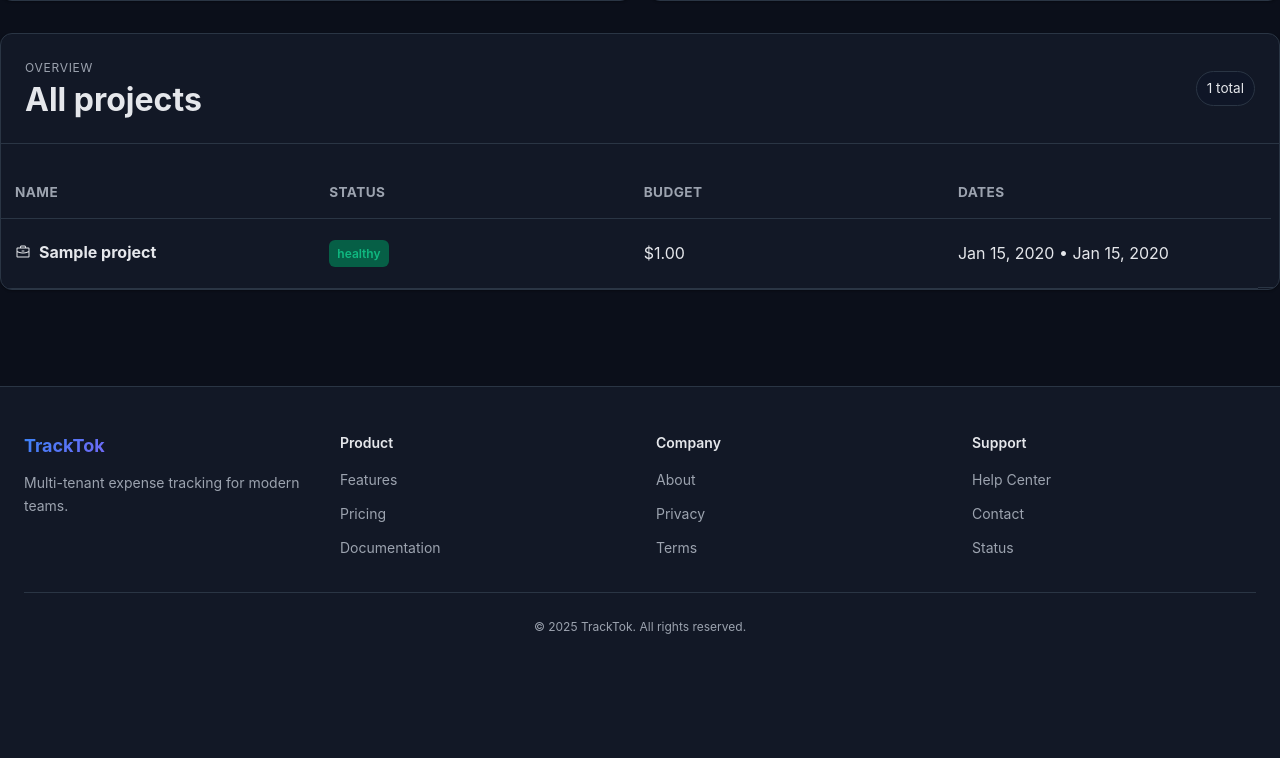
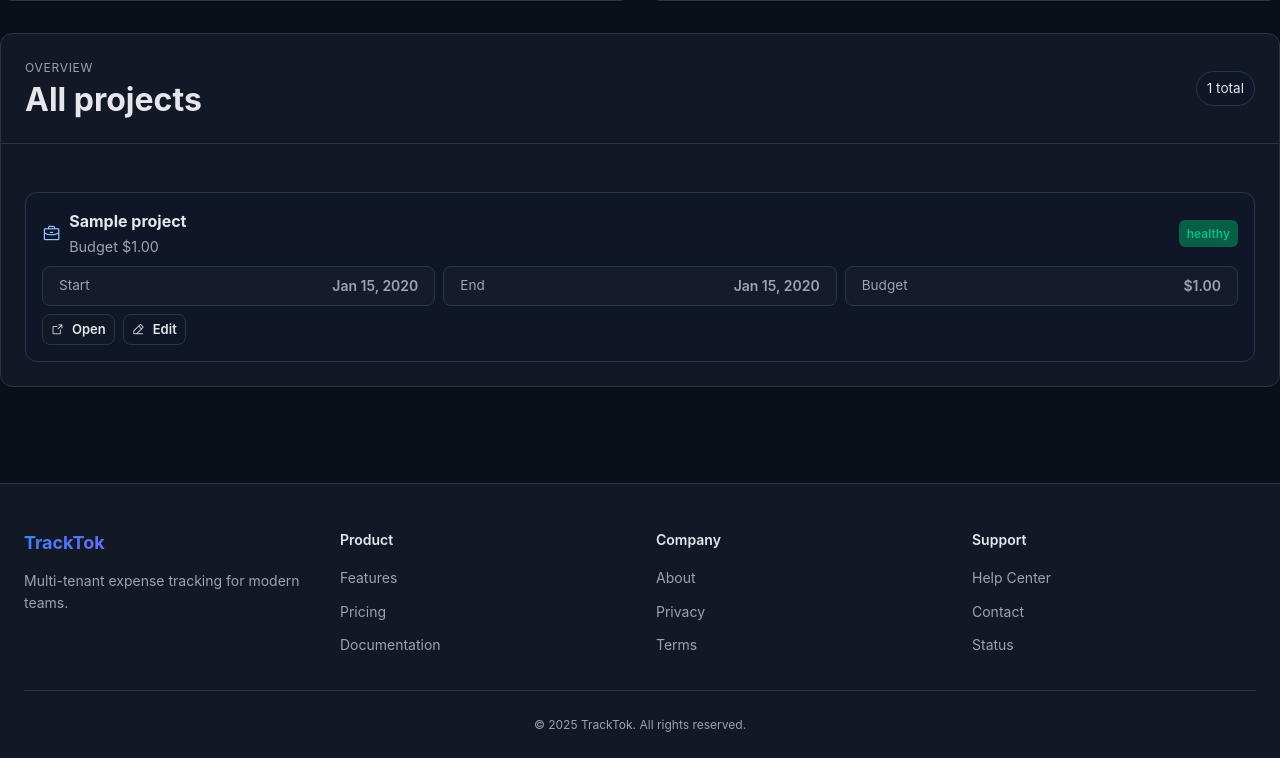
Before and after one commit to illicitus79/TrackTok, a Flask app: page /projects in a window 1280 px wide. Shown: the part 382-1140 px from the top of the page. Before the commit the page ends 1016 px from the top, so only its background shows below. Run offline with Flask 3, Linux system fonts and the light colour scheme; a user stored in the database is signed in; tables that the repository leaves empty hold one stand-in row (values such as "Sample post"); parts of the project's set-up code (start-up, migrations or seed data) failed here and were passed over.

Commit message:
Enhance dashboards API with alerts for low balance accounts, projects ending soon, and over-budget projects; improve UI structure in accounts and projects templates for better readability

```diff
--- a/app/templates/projects/list.html
+++ b/app/templates/projects/list.html
@@ -50,37 +50,40 @@
       </div>
       <span class="pill pill-soft">{{ project_count }} total</span>
     </div>
-    <div class="table-responsive">
-      <table class="table table-modern">
-        <thead>
-          <tr>
-            <th>Name</th>
-            <th>Status</th>
-            <th>Budget</th>
-            <th>Dates</th>
-            <th class="actions-col">Actions</th>
-          </tr>
-        </thead>
-        <tbody>
+    <div class="card-body project-card-list">
       {% for project in projects %}
-          <tr>
-            <td data-label="Name" class="cell-strong">
-              <div class="cell-title">
+      <div class="project-row">
+        <div class="project-row-main">
+          <div class="project-row-title">
             <i class="ph ph-briefcase"></i>
-                {{ project.name }}
+            <div>
+              <p class="project-row-name">{{ project.name }}</p>
+              <p class="project-row-meta">
+                Budget {{ format_money(project.starting_budget|float) }}
+              </p>
             </div>
-            </td>
-            <td data-label="Status">
+          </div>
           <span class="badge badge-success">{{ project.status }}</span>
-            </td>
-            <td data-label="Budget">
-              {{ format_money(project.starting_budget|float) }}
-            </td>
-            <td data-label="Dates">
+        </div>
+        <div class="project-row-meta-grid">
+          <div class="meta-item">
+            <span class="meta-label">Start</span>
+            <span class="meta-value">
               {% if project.start_date %}{{ project.start_date.strftime('%b %d, %Y') }}{% else %}N/A{% endif %}
-              {% if project.end_date %} &bull; {{ project.end_date.strftime('%b %d, %Y') }}{% endif %}
-            </td>
-            <td data-label="Actions" class="table-actions">
+            </span>
+          </div>
+          <div class="meta-item">
+            <span class="meta-label">End</span>
+            <span class="meta-value">
+              {% if project.end_date %}{{ project.end_date.strftime('%b %d, %Y') }}{% else %}—{% endif %}
+            </span>
+          </div>
+          <div class="meta-item">
+            <span class="meta-label">Budget</span>
+            <span class="meta-value">{{ format_money(project.starting_budget|float) }}</span>
+          </div>
+        </div>
+        <div class="project-row-actions">
           <a
             href="{{ url_for('web.project_detail', project_id=project.id) }}"
             class="btn btn-secondary btn-sm"
@@ -95,11 +98,9 @@
             <i class="ph ph-pencil-simple-line"></i>
             Edit
           </a>
-            </td>
-          </tr>
+        </div>
+      </div>
       {% endfor %}
-        </tbody>
-      </table>
     </div>
   </div>
   {% else %}
--- a/static/css/dark.css
+++ b/static/css/dark.css
@@ -98,7 +98,7 @@
 
   /* Softer shadows for light mode */
   --shadow-sm: 0 1px 2px rgba(15, 23, 42, 0.06);
-  --shadow-md: 0 8px 20px rgba(15, 23, 42, 0.10);
+  --shadow-md: 0 8px 20px rgba(15, 23, 42, 0.1);
   --shadow-lg: 0 16px 40px rgba(15, 23, 42, 0.12);
   --shadow-xl: 0 24px 60px rgba(15, 23, 42, 0.14);
 }
@@ -134,10 +134,21 @@
 
 /* Light mode polish: subtle gradient backdrop + glass surfaces */
 html:not(.dark) body {
-  background-image:
-    radial-gradient(1200px 600px at 10% 0%, rgba(59, 130, 246, 0.16), transparent 55%),
-    radial-gradient(900px 500px at 95% 10%, rgba(236, 72, 153, 0.12), transparent 55%),
-    radial-gradient(900px 500px at 30% 95%, rgba(16, 185, 129, 0.10), transparent 55%);
+  background-image: radial-gradient(
+      1200px 600px at 10% 0%,
+      rgba(59, 130, 246, 0.16),
+      transparent 55%
+    ),
+    radial-gradient(
+      900px 500px at 95% 10%,
+      rgba(236, 72, 153, 0.12),
+      transparent 55%
+    ),
+    radial-gradient(
+      900px 500px at 30% 95%,
+      rgba(16, 185, 129, 0.1),
+      transparent 55%
+    );
   background-attachment: fixed;
 }
 
@@ -170,7 +181,7 @@
 }
 
 html:not(.dark) .form-input {
-  background-color: rgba(255, 255, 255, 0.70);
+  background-color: rgba(255, 255, 255, 0.7);
 }
 
 main#main-content {
@@ -1461,8 +1472,16 @@
   grid-template-columns: 1.5fr 1fr;
   gap: var(--spacing-lg);
   padding: var(--spacing-xl);
-  background: radial-gradient(circle at 10% 10%, rgba(59, 130, 246, 0.12), transparent 35%),
-    radial-gradient(circle at 80% 20%, rgba(236, 72, 153, 0.12), transparent 30%),
+  background: radial-gradient(
+      circle at 10% 10%,
+      rgba(59, 130, 246, 0.12),
+      transparent 35%
+    ),
+    radial-gradient(
+      circle at 80% 20%,
+      rgba(236, 72, 153, 0.12),
+      transparent 30%
+    ),
     var(--panel);
   border: 1px solid var(--border);
   border-radius: var(--radius-xl);
@@ -1544,7 +1563,8 @@
   flex-direction: column;
   gap: var(--spacing-sm);
   box-shadow: var(--shadow-sm);
-  transition: transform var(--transition-base), box-shadow var(--transition-base);
+  transition: transform var(--transition-base),
+    box-shadow var(--transition-base);
 }
 
 .insight-card:hover {
@@ -1553,7 +1573,11 @@
 }
 
 .insight-card.primary {
-  background: linear-gradient(135deg, rgba(59, 130, 246, 0.1), rgba(16, 185, 129, 0.08)),
+  background: linear-gradient(
+      135deg,
+      rgba(59, 130, 246, 0.1),
+      rgba(16, 185, 129, 0.08)
+    ),
     var(--panel);
   border-color: rgba(59, 130, 246, 0.3);
 }
@@ -2006,6 +2030,84 @@
   display: flex;
   flex-direction: column;
   gap: var(--spacing-md);
+}
+
+.project-card-list {
+  display: flex;
+  flex-direction: column;
+  gap: var(--spacing-md);
+}
+
+.project-row {
+  background: var(--bg-secondary);
+  border: 1px solid var(--border);
+  border-radius: var(--radius-lg);
+  padding: var(--spacing-md);
+  display: flex;
+  flex-direction: column;
+  gap: var(--spacing-sm);
+}
+
+.project-row-main {
+  display: flex;
+  justify-content: space-between;
+  gap: var(--spacing-md);
+  align-items: center;
+  flex-wrap: wrap;
+}
+
+.project-row-title {
+  display: flex;
+  gap: var(--spacing-sm);
+  align-items: center;
+}
+
+.project-row-title i {
+  font-size: 1.2rem;
+  color: #93c5fd;
+}
+
+.project-row-name {
+  margin: 0;
+  font-weight: 700;
+}
+
+.project-row-meta {
+  margin: 0;
+  color: var(--text-muted);
+  font-size: 0.9rem;
+}
+
+.project-row-meta-grid {
+  display: grid;
+  grid-template-columns: repeat(auto-fit, minmax(180px, 1fr));
+  gap: var(--spacing-sm);
+}
+
+.meta-item {
+  display: flex;
+  justify-content: space-between;
+  gap: var(--spacing-sm);
+  padding: var(--spacing-sm) var(--spacing-md);
+  background: rgba(255, 255, 255, 0.02);
+  border: 1px solid var(--border);
+  border-radius: var(--radius-md);
+}
+
+.meta-label {
+  color: var(--text-muted);
+  font-size: 0.85rem;
+}
+
+.meta-value {
+  font-weight: 600;
+}
+
+.project-row-actions {
+  display: flex;
+  gap: var(--spacing-sm);
+  flex-wrap: wrap;
+  justify-content: flex-start;
 }
 
 .list-table {
@@ -2596,8 +2698,14 @@
   gap: 1rem 1.25rem;
   align-items: start;
 }
-.expenses-grid > div { display: flex; flex-direction: column; min-width: 0; }
-.expenses-grid.narrow { grid-template-columns: 1fr 1fr minmax(140px, 0.6fr); }
+.expenses-grid > div {
+  display: flex;
+  flex-direction: column;
+  min-width: 0;
+}
+.expenses-grid.narrow {
+  grid-template-columns: 1fr 1fr minmax(140px, 0.6fr);
+}
 .expenses-table-wrapper {
   overflow-x: hidden;
   margin-top: 0.5rem;
@@ -2649,7 +2757,9 @@
   min-height: 36px;
   font-size: 0.8125rem;
 }
-.table-actions .btn.btn-primary { box-shadow: none; }
+.table-actions .btn.btn-primary {
+  box-shadow: none;
+}
 
 .filter-actions {
   display: flex;
@@ -2659,9 +2769,16 @@
 }
 
 @media (max-width: 900px) {
-  .expenses-grid { grid-template-columns: repeat(auto-fit, minmax(180px, 1fr)); }
-  .expenses-grid.narrow { grid-template-columns: repeat(2, minmax(0, 1fr)); }
-  .expenses-grid.narrow .field-small { grid-column: 1 / -1; max-width: none; }
+  .expenses-grid {
+    grid-template-columns: repeat(auto-fit, minmax(180px, 1fr));
+  }
+  .expenses-grid.narrow {
+    grid-template-columns: repeat(2, minmax(0, 1fr));
+  }
+  .expenses-grid.narrow .field-small {
+    grid-column: 1 / -1;
+    max-width: none;
+  }
 }
 
 @media (max-width: 720px) {
@@ -2670,20 +2787,46 @@
     align-items: flex-start;
     gap: 0.75rem;
   }
-  .expenses-container { padding: 1rem 0.75rem; }
-  .expenses-grid { grid-template-columns: 1fr; }
-  .expenses-actions { width: 100%; }
-  .expenses-actions .btn { flex: 1; }
-  .filter-actions { justify-content: flex-start; width: 100%; }
-  .filter-actions .btn { flex: 1; justify-content: center; }
-  .card-footer { flex-direction: column; align-items: stretch; }
-  .table-actions { flex-direction: column; align-items: stretch; }
-  .table-actions .btn { width: 100%; }
+  .expenses-container {
+    padding: 1rem 0.75rem;
+  }
+  .expenses-grid {
+    grid-template-columns: 1fr;
+  }
+  .expenses-actions {
+    width: 100%;
+  }
+  .expenses-actions .btn {
+    flex: 1;
+  }
+  .filter-actions {
+    justify-content: flex-start;
+    width: 100%;
+  }
+  .filter-actions .btn {
+    flex: 1;
+    justify-content: center;
+  }
+  .card-footer {
+    flex-direction: column;
+    align-items: stretch;
+  }
+  .table-actions {
+    flex-direction: column;
+    align-items: stretch;
+  }
+  .table-actions .btn {
+    width: 100%;
+  }
 }
 
 @media (max-width: 640px) {
-  .expenses-table-wrapper { overflow-x: visible; }
-  .expenses-table-wrapper .table { min-width: unset !important; }
+  .expenses-table-wrapper {
+    overflow-x: visible;
+  }
+  .expenses-table-wrapper .table {
+    min-width: unset !important;
+  }
 }
 
 /* ==========================================================================
--- a/static/js/app.js
+++ b/static/js/app.js
@@ -43,11 +43,13 @@
       if (isDark) {
         sunIcon.classList.remove("hidden");
         moonIcon.classList.add("hidden");
-        if (toggleBtn) toggleBtn.setAttribute("aria-label", "Switch to light mode");
+        if (toggleBtn)
+          toggleBtn.setAttribute("aria-label", "Switch to light mode");
       } else {
         sunIcon.classList.add("hidden");
         moonIcon.classList.remove("hidden");
-        if (toggleBtn) toggleBtn.setAttribute("aria-label", "Switch to dark mode");
+        if (toggleBtn)
+          toggleBtn.setAttribute("aria-label", "Switch to dark mode");
       }
     }
   }
@@ -66,41 +68,30 @@
   constructor() {
     this.alertBell = document.querySelector(".alert-bell");
     this.checkInterval = 30000; // Check every 30 seconds
-    // Ignore empty/invalid tokens to avoid hammering the API with bad requests
-    const rawToken = (localStorage.getItem("access_token") || "").trim();
-    this.token =
-      rawToken && rawToken !== "null" && rawToken !== "undefined" ? rawToken : null;
     this.timerId = null;
     this.init();
   }
 
   init() {
-    if (!this.token) {
-      return; // Skip API calls when not using JWT-authenticated session
-    }
     this.fetchAlertCount();
-    this.timerId = setInterval(() => this.fetchAlertCount(), this.checkInterval);
+    this.timerId = setInterval(
+      () => this.fetchAlertCount(),
+      this.checkInterval
+    );
     this.bindEvents();
   }
 
   async fetchAlertCount() {
-    if (!this.token) {
-      return;
-    }
     try {
-      const response = await fetch("/api/v1/alerts?is_read=false", {
+      const response = await fetch("/api/v1/dashboards/tenant", {
         headers: {
-          Authorization: `Bearer ${this.token}`,
-          "X-Tenant-Id": localStorage.getItem("tenant_id") || "",
+          "X-Requested-With": "XMLHttpRequest",
         },
       });
       if (response.ok) {
         const data = await response.json();
-        this.updateBadge(data.total || 0);
-      } else if (response.status === 401 || response.status === 422) {
-        // Token is invalid/expired; stop polling and clean it up
-        this.stopPolling();
-        localStorage.removeItem("access_token");
+        const count = data.alerts?.total || 0;
+        this.updateBadge(count);
       }
     } catch (error) {
       console.error("Failed to fetch alert count:", error);
@@ -120,7 +111,7 @@
   bindEvents() {
     if (this.alertBell) {
       this.alertBell.addEventListener("click", () => {
-        window.location.href = "/alerts";
+        window.location.href = "/dashboard";
       });
     }
   }
```
Also changed, not shown: app/api/v1/dashboards.py (+54 -6 lines), app/templates/accounts/list.html (+26 -6 lines), app/templates/accounts/new.html (+20 -4 lines). Lines whose indentation alone changed are shown as unchanged.
